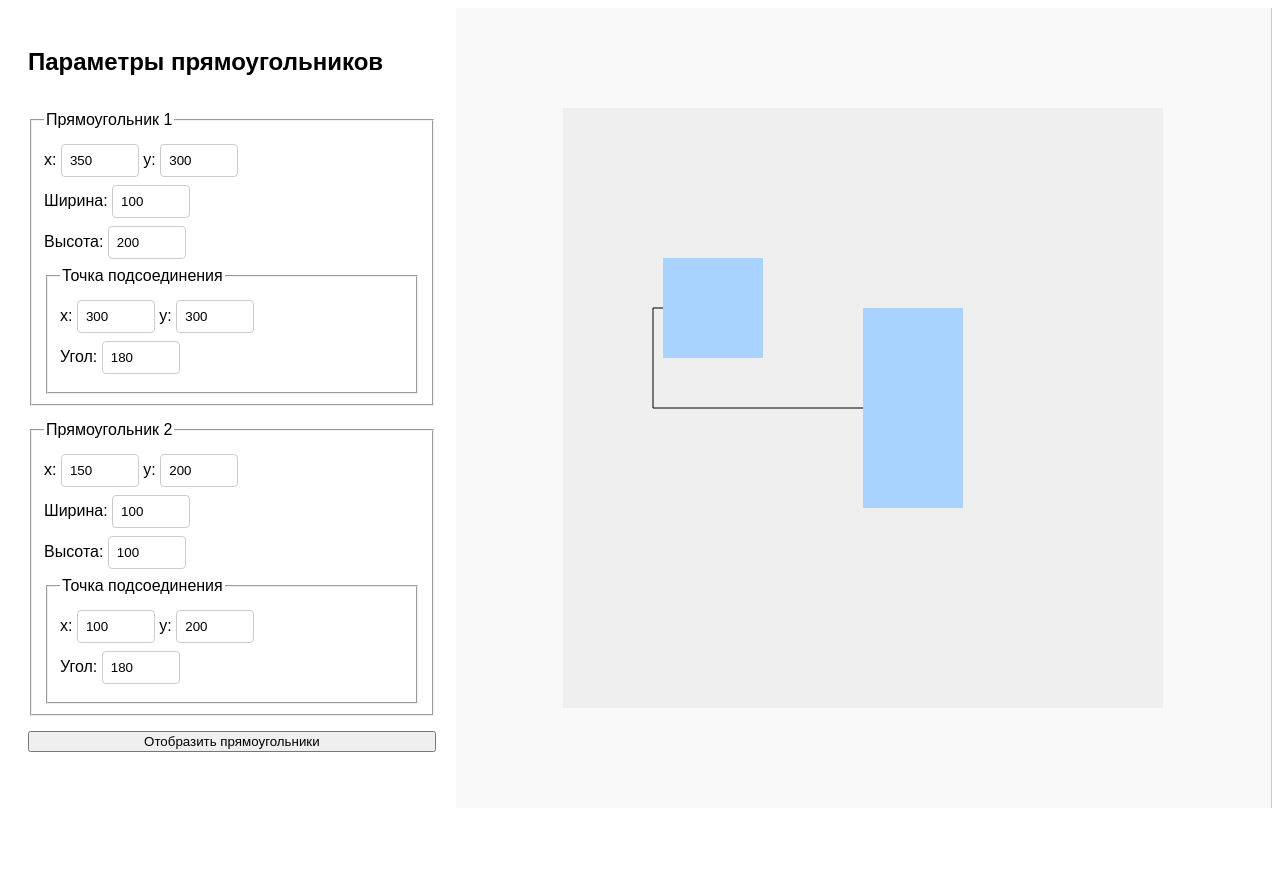
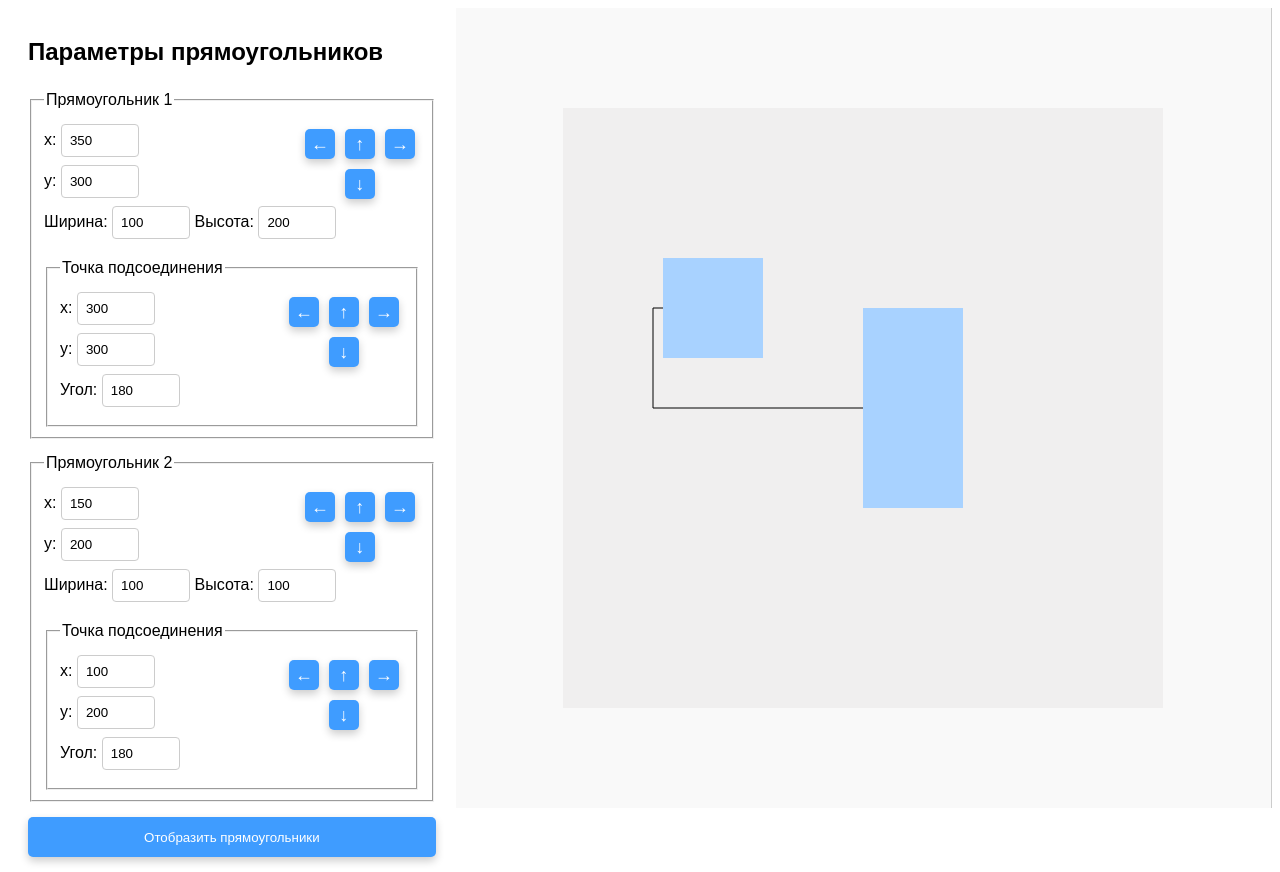
Before and after one commit to FrauRitosika/graph-app, a website built with Vite: page index.html in a window 1280 px wide. Before the commit the page ends 816 px from the top, so only its background shows below. Built offline with nearby package versions, Linux system fonts and the light colour scheme.

Commit message:
update coordinate handle interface

```diff
--- a/index.html
+++ b/index.html
@@ -16,28 +16,53 @@
 
         <fieldset>
           <legend>Прямоугольник 1</legend>
-
+          <div class="input-value-container">
+            <div>
               <div class="input-container">
                 <label for="rect1X">x:</label>
                 <input type="number" id="rect1X" name="rect1X" required value="350">
+              </div>
+              <div class="input-container">
                 <label for="rect1Y">y:</label>
                 <input type="number" id="rect1Y" name="rect1Y" required value="300">
+              </div>
+            </div>
+            <div class="buttons-container">
+              <div class="row">
+                <button type="button" class="button coordinate-handle">←</button>
+                <button type="button" class="button coordinate-handle">↑</button>
+                <button type="button" class="button coordinate-handle">→</button>
+              </div>
+              <button type="button" class="button coordinate-handle">↓</button>
+            </div>
           </div>
           <div class="input-container">
             <label for="rect1Width">Ширина:</label>
             <input type="number" id="rect1Width" name="rect1Width" required value="100">
-          </div>
-          <div class="input-container">
             <label for="rect1Height">Высота:</label>
             <input type="number" id="rect1Height" name="rect1Height" required value="200">
           </div>
-          <fieldset>
+          <fieldset class="sub-fieldset">
             <legend>Точка подсоединения</legend>
+            <div class="input-value-container">
+              <div>
                 <div class="input-container">
                   <label for="rect1cPointX">x:</label>
                   <input type="number" id="rect1cPointX" name="rect1cPointX" required value="300">
+                </div>
+                <div class="input-container">
                   <label for="rect1cPointY">y:</label>
                   <input type="number" id="rect1cPointY" name="rect1cPointY" required value="300">
+                </div>
+              </div>
+              <div class="buttons-container">
+                <div class="row">
+                  <button type="button" class="button coordinate-handle">←</button>
+                  <button type="button" class="button coordinate-handle">↑</button>
+                  <button type="button" class="button coordinate-handle">→</button>
+                </div>
+                <button type="button" class="button coordinate-handle">↓</button>
+              </div>
             </div>
             <div class="input-container">
               <label for="rect1cPointAngle">Угол:</label>
@@ -48,27 +73,56 @@
 
         <fieldset>
           <legend>Прямоугольник 2</legend>
+          <div class="input-value-container">
+            <div>
+
               <div class="input-container">
                 <label for="rect2X">x:</label>
                 <input type="number" id="rect2X" name="rect2X" required value="150">
+              </div>
+              <div class="input-container">
                 <label for="rect2Y">y:</label>
                 <input type="number" id="rect2Y" name="rect2Y" required value="200">
               </div>
+            </div>
+            <div class="buttons-container">
+              <div class="row">
+                <button type="button" class="button coordinate-handle">←</button>
+                <button type="button" class="button coordinate-handle">↑</button>
+                <button type="button" class="button coordinate-handle">→</button>
+              </div>
+              <button type="button" class="button coordinate-handle">↓</button>
+            </div>
+          </div>
+          <div class="input-container">
             <div class="input-container">
               <label for="rect2Width">Ширина:</label>
               <input type="number" id="rect2Width" name="rect2Width" required value="100">
-          </div>
-          <div class="input-container">
               <label for="rect2Height">Высота:</label>
               <input type="number" id="rect2Height" name="rect2Height" required value="100">
             </div>
-          <fieldset>
+          </div>
+          <fieldset class="sub-fieldset">
             <legend>Точка подсоединения</legend>
+            <div class="input-value-container">
+              <div>
                 <div class="input-container">
                   <label for="rect2cPointX">x:</label>
                   <input type="number" id="rect2cPointX" name="rect2cPointX" required value="100">
+                </div>
+                <div class="input-container">
                   <label for="rect2cPointY">y:</label>
                   <input type="number" id="rect2cPointY" name="rect2cPointY" required value="200">
+                </div>
+              </div>
+              <div class="buttons-container">
+                <div class="row">
+                  <button type="button" class="button coordinate-handle">←</button>
+                  <button type="button" class="button coordinate-handle">↑</button>
+                  <button type="button" class="button coordinate-handle">→</button>
+                </div>
+                <button type="button" class="button coordinate-handle">↓</button>
+              </div>
             </div>
             <div class="input-container">
               <label for="rect2cPointAngle">Угол:</label>
@@ -77,7 +131,7 @@
           </fieldset>
         </fieldset>
 
-        <button id="redrawButton">Отобразить прямоугольники</button>
+        <button id="redrawButton" class="button execute-button">Отобразить прямоугольники</button>
         <div class="error-message" id="errorMessage"></div>
       </form>
     </div>
--- a/public/style.css
+++ b/public/style.css
@@ -1,6 +1,10 @@
 body {
   display: flex;
   font-family: Arial, sans-serif;
+}
+
+h2 {
+  margin: 10px 0;
 }
 
 .container {
@@ -64,3 +68,55 @@ input {
   background-color: #f0efef;
   position: relative;
 }
+
+.coordinate-handle {
+  width: 30px;
+  height: 30px;
+  font-size: 18px;
+  margin: 5px;
+}
+
+
+.buttons-container {
+  margin-left: auto;
+  display: flex;
+  flex-direction: column;
+  align-items: center;
+}
+
+.row {
+  display: flex;
+}
+
+.input-value-container {
+  display: flex;
+}
+
+.execute-button {
+  height: 40px;
+
+}
+
+.button {
+  border: none;
+  border-radius: 5px;
+  background-color: #3f9cff;
+  color: white;
+  cursor: pointer;
+  transition: background-color 0.3s, transform 0.1s;
+  box-shadow: 0 4px 8px rgba(0, 0, 0, 0.2);
+}
+
+.button:active {
+  background-color: #3182d8;
+  transform: scale(0.95);
+  box-shadow: 0 2px 4px rgba(0, 0, 0, 0.2);
+}
+
+.button:hover {
+  background-color: #3182d8;
+}
+
+.sub-fieldset {
+  margin-top: 20px;
+}
```
Lines whose indentation alone changed are shown as unchanged.
